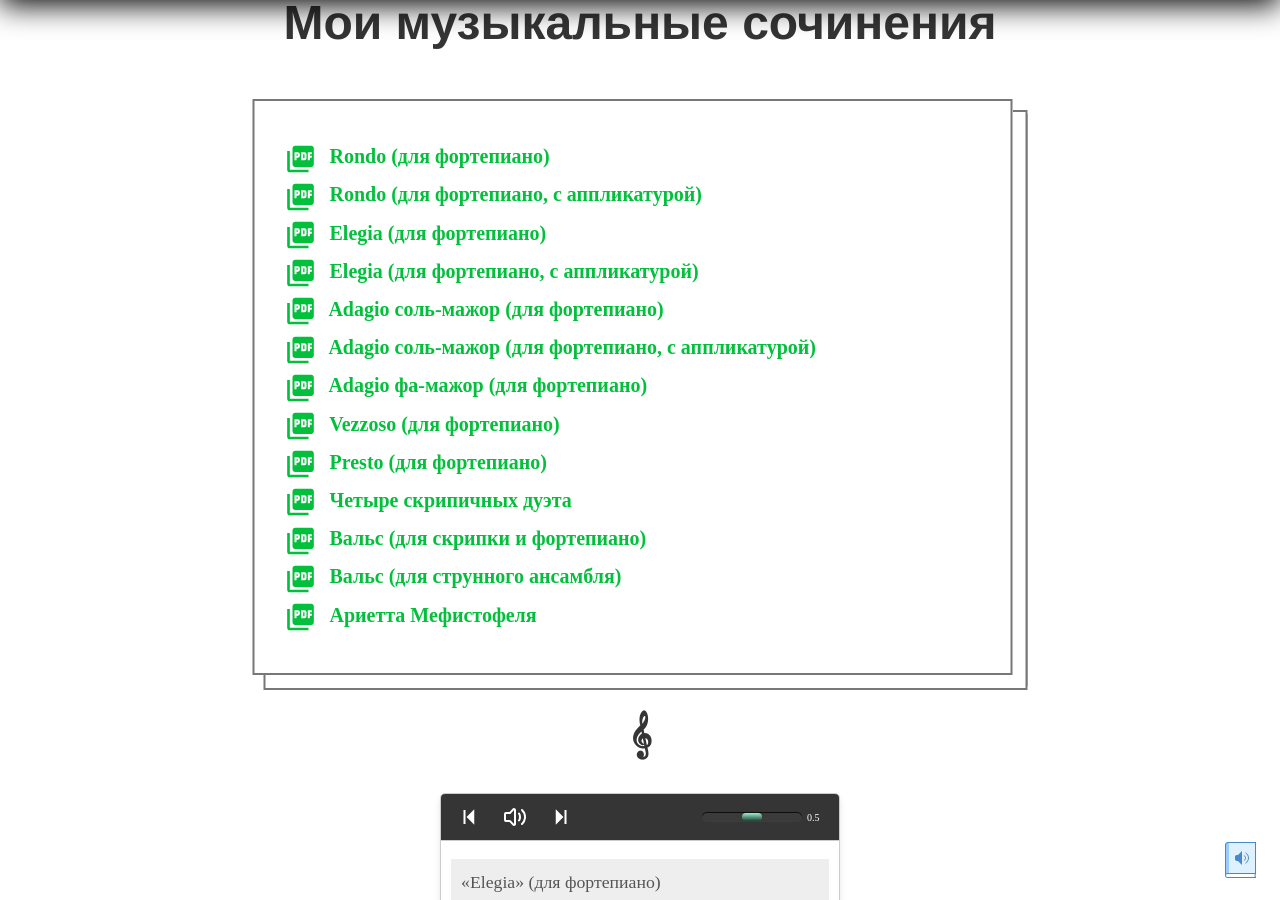
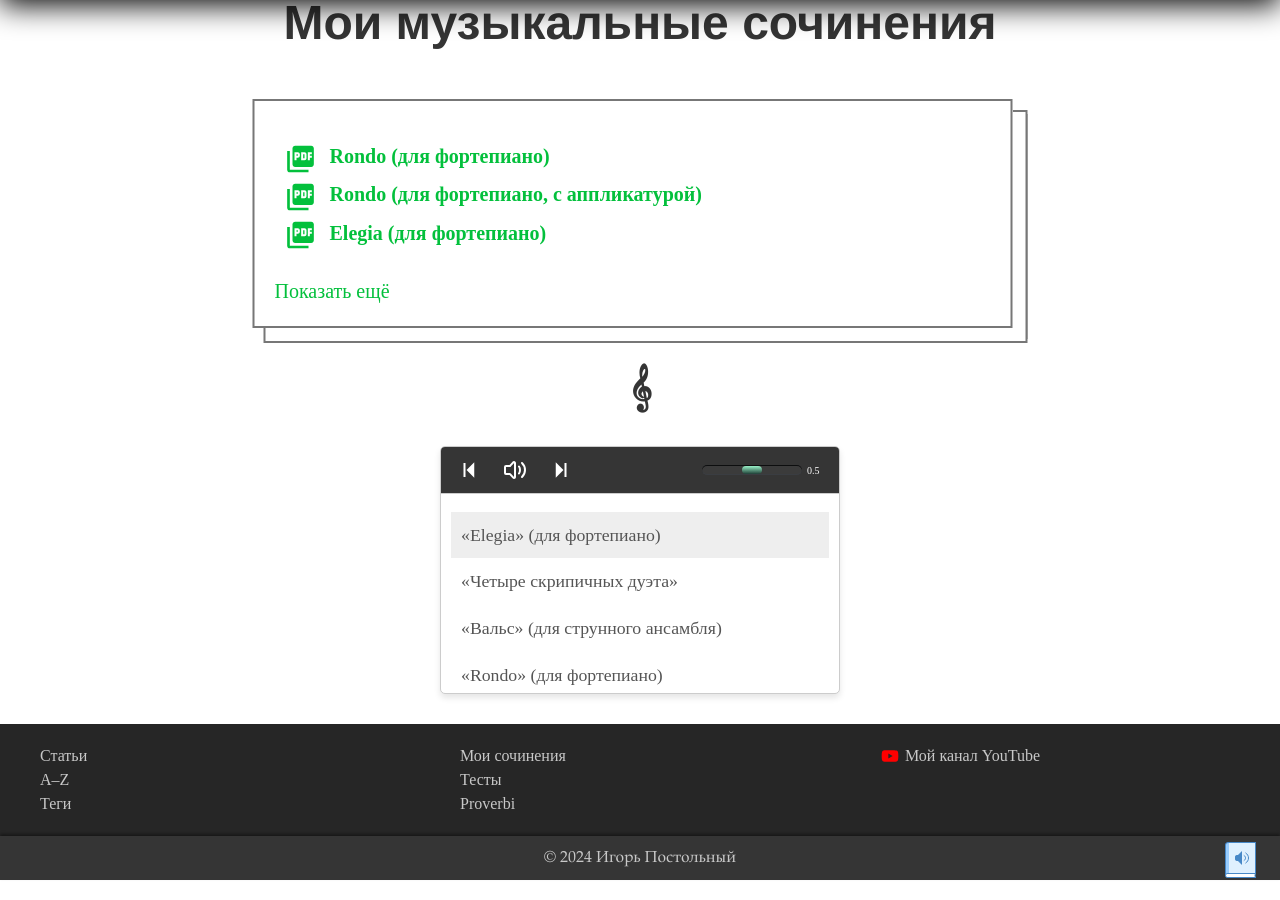
Before and after one commit to postolny/postolny.github.io, a Jekyll site: the page built from _pages/musica.html, in a window 1280 px wide and 900 px high, scrolled down 452 px. Built offline with Jekyll 4.4.1, drawn with Linux system fonts in a browser that asks for light colours.

Commit message:
Add files via upload

```diff
--- a/_pages/musica.html
+++ b/_pages/musica.html
@@ -10,7 +10,7 @@ permalink: /musica/
 <h1>{{ page.title }}</h1>
 <div id="spartiti_row">
   <div>
-    <ul>
+    <ul id="showMoreList">
       {% for item in site.data.composizioni %}
       <li>
         <a href="/pdf/{{item.pdf}}" target="_blank">
@@ -20,6 +20,7 @@ permalink: /musica/
       </li>
       {% endfor %}
     </ul>
+    <a href="#" id="showMore">Показать ещё</a>
   </div>
 </div>
 
```
